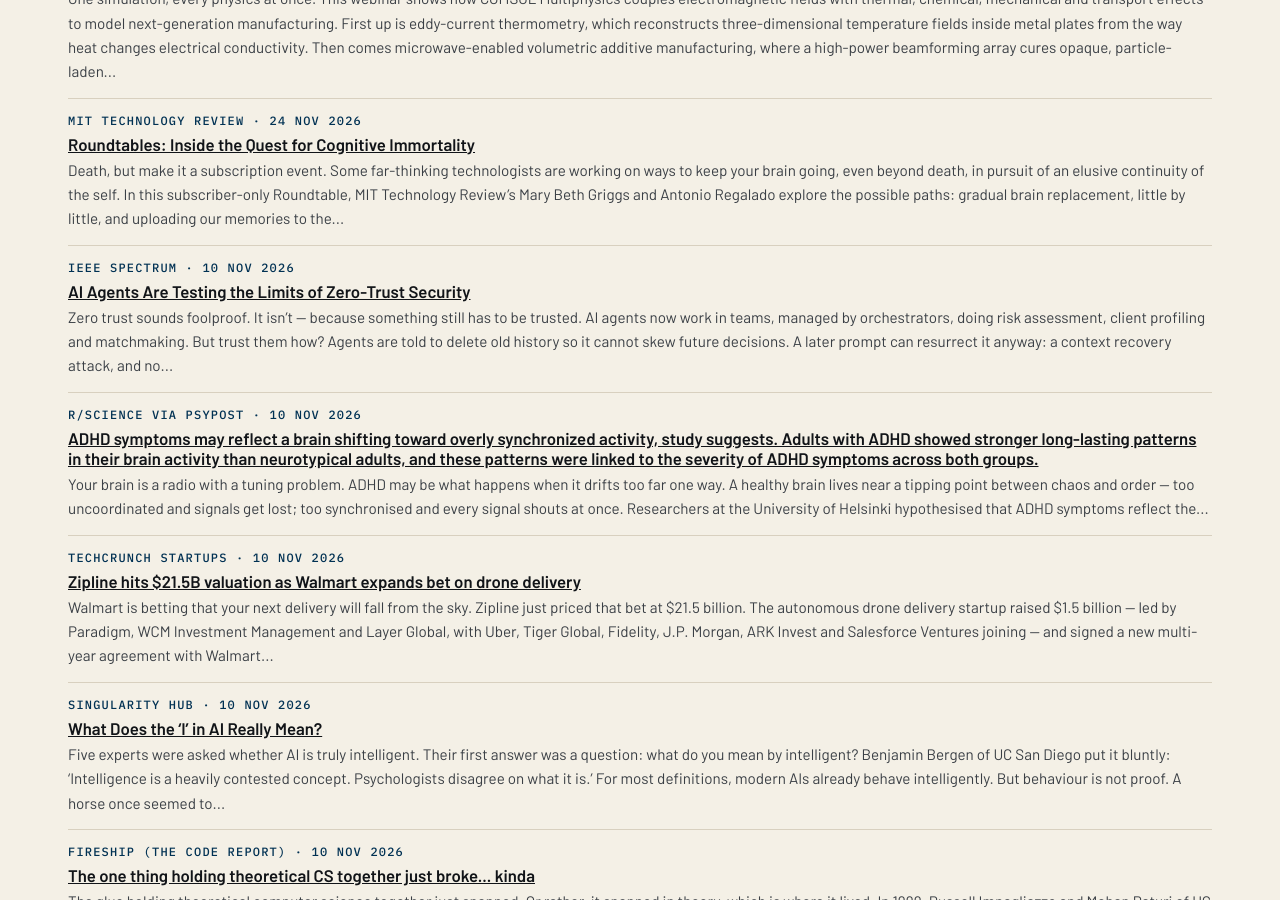
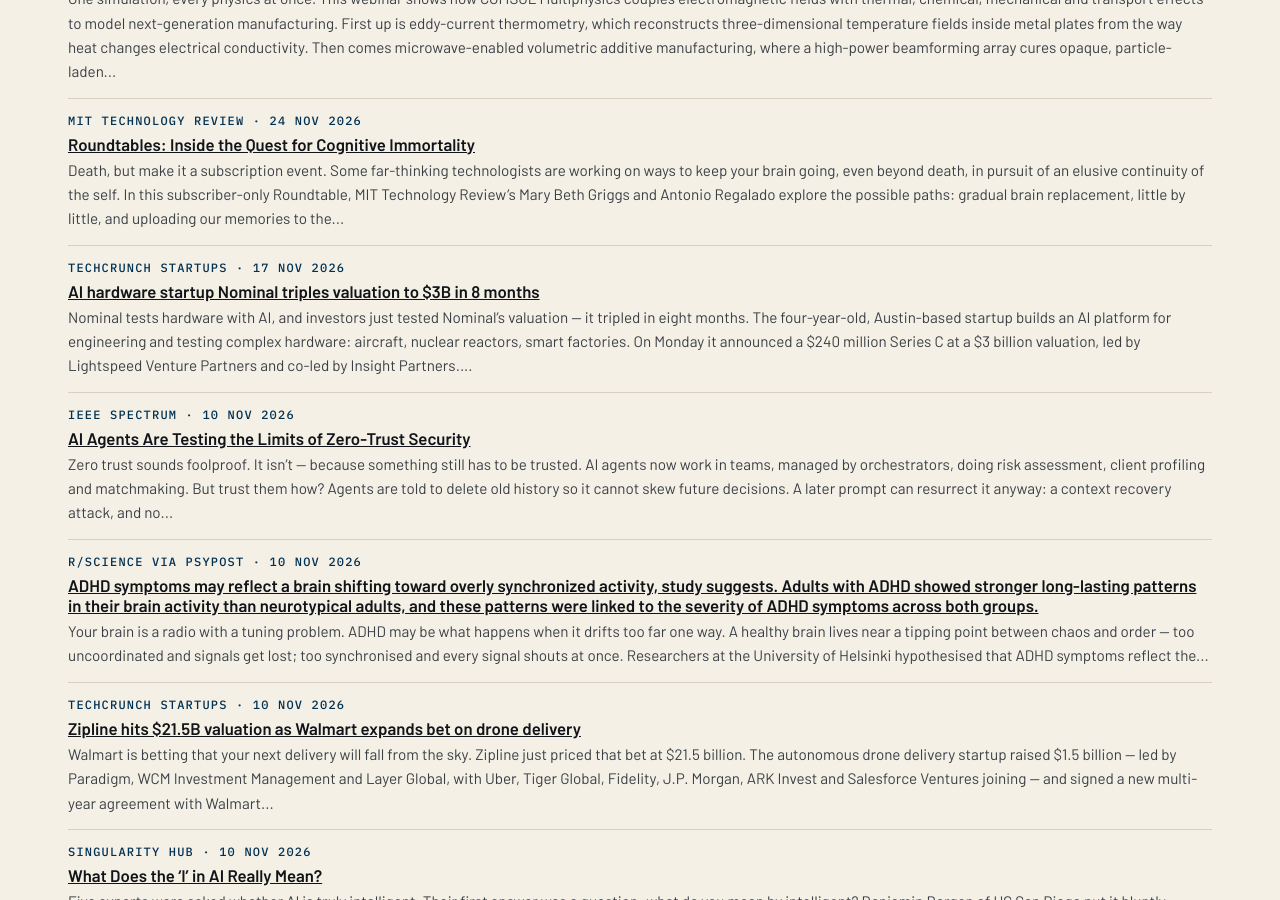
Before and after one commit to katz-news/katz.news, a Jekyll site: the page built from briefs/index.html, in a window 1280 px wide and 900 px high, scrolled down 637 px. Built offline with Jekyll 4.4.1, drawn with Linux system fonts in a browser that asks for light colours.

Commit message:
Publish 2026-11-11

```diff
--- a/_data/build.yml
+++ b/_data/build.yml
@@ -1 +1 @@
-published_at: 2026-11-11T19:56:00Z
+published_at: 2026-11-11T19:58:48Z
--- /dev/null
+++ b/_posts/briefs/2026-11-10-ai-hardware-startup-nominal-triples-valuation-to-3b-in-8-mon.md
@@ -0,0 +1,19 @@
+---
+published: true
+title: AI hardware startup Nominal triples valuation to $3B in 8 months
+date: 2026-11-17
+section: entrepreneurship
+source_name: TechCrunch Startups
+source_url: https://techcrunch.com/2026/11/09/ai-hardware-startup-nominal-triples-valuation-to-3b-in-8-months/
+---
+Nominal tests hardware with AI, and investors just tested Nominal's valuation — it tripled in eight months.
+
+The four-year-old, Austin-based startup builds an AI platform for engineering and testing complex hardware: aircraft, nuclear reactors, smart factories. On Monday it announced a $240 million Series C at a $3 billion valuation, led by Lightspeed Venture Partners and co-led by Insight Partners.
+
+The numbers tell a tale of acceleration. In March, Nominal raised a $155 million Series B extension at a $1 billion valuation, led by Trae Stephens at Founders Fund — a 'preemptive' deal, meaning the investor made the offer before the startup asked. Eight months later, the valuation has tripled. Sequoia, General Catalyst and Lux Capital are also investors.
+
+The customer list explains the enthusiasm. Nominal counts 80 commercial and government organisations, including Anduril, the defence company Stephens co-founded. In October, the Air Force selected it for a $71.2 million Strategic Funding Increase investment, a programme that requires matching funds from outside the Air Force.
+
+Chief executive and co-founder Cameron McCord is a former US Navy submarine officer and an Anduril alumnus. Submarines, software, and a valuation that surfaces in eight months.
+
+Conclusion: Nominal is not selling AI, but rather the proof that hardware works — tripled, triumphant, and thoroughly tested.
```
